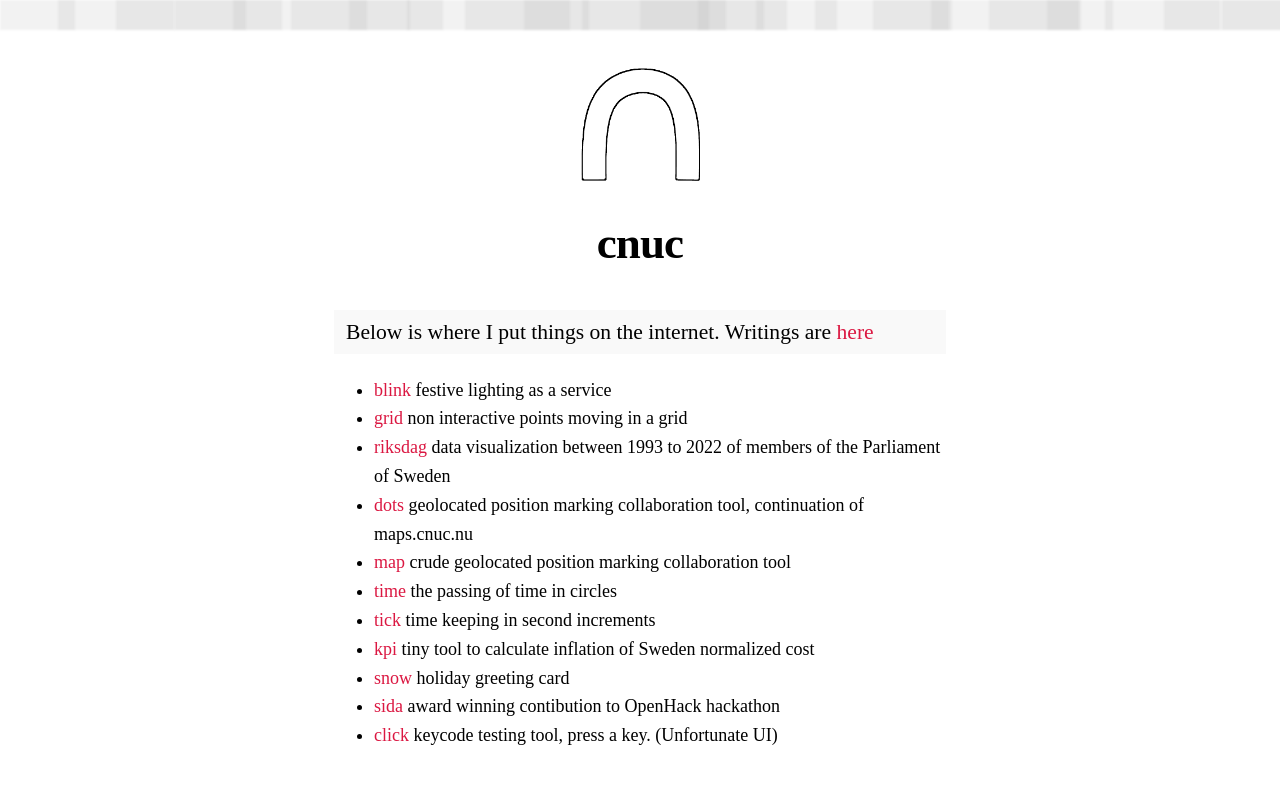
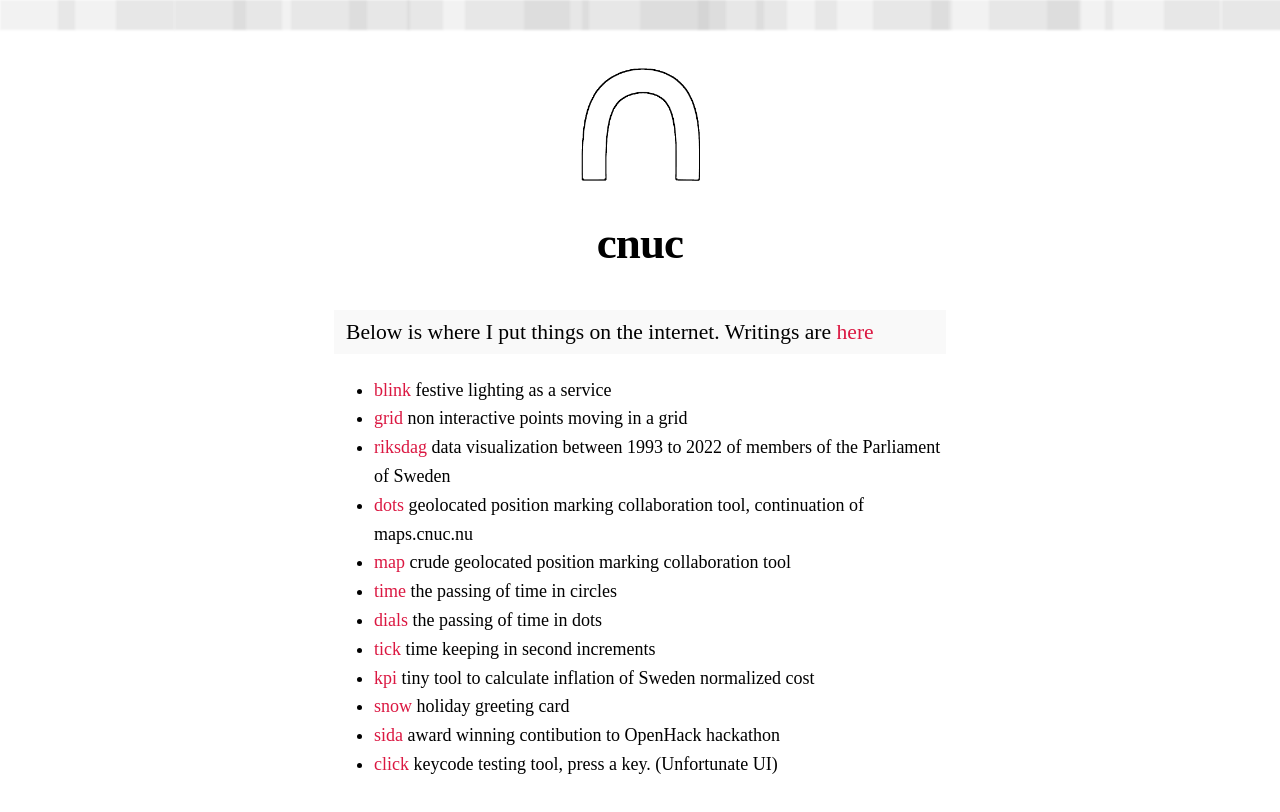
Before and after one commit to namatoj/cnuc-site, a Next.js app: page / in a window 1280 px wide. Shown: the top 812 px of the page. Built offline with nearby package versions, Linux system fonts and the light colour scheme; a web font is replaced by a local one.

Commit message:
Add link to dials

```diff
--- a/pages/index.js
+++ b/pages/index.js
@@ -21,6 +21,7 @@ export default function Home() {
         <li><Link href="https://dots.cnuc.nu">dots</Link> geolocated position marking collaboration tool, continuation of maps.cnuc.nu</li>
         <li><Link href="https://map.cnuc.nu">map</Link> crude geolocated position marking collaboration tool</li>
         <li><Link href="https://time.cnuc.nu">time</Link> the passing of time in circles</li>
+        <li><Link href="https://dials.cnuc.nu">dials</Link> the passing of time in dots</li>
         <li><Link href="https://tick.cnuc.nu">tick</Link> time keeping in second increments</li>
         <li><Link href="https://kpi.cnuc.nu">kpi</Link> tiny tool to calculate inflation of Sweden normalized cost</li>
         <li><Link href="https://snow.cnuc.nu">snow</Link> holiday greeting card</li>
```
